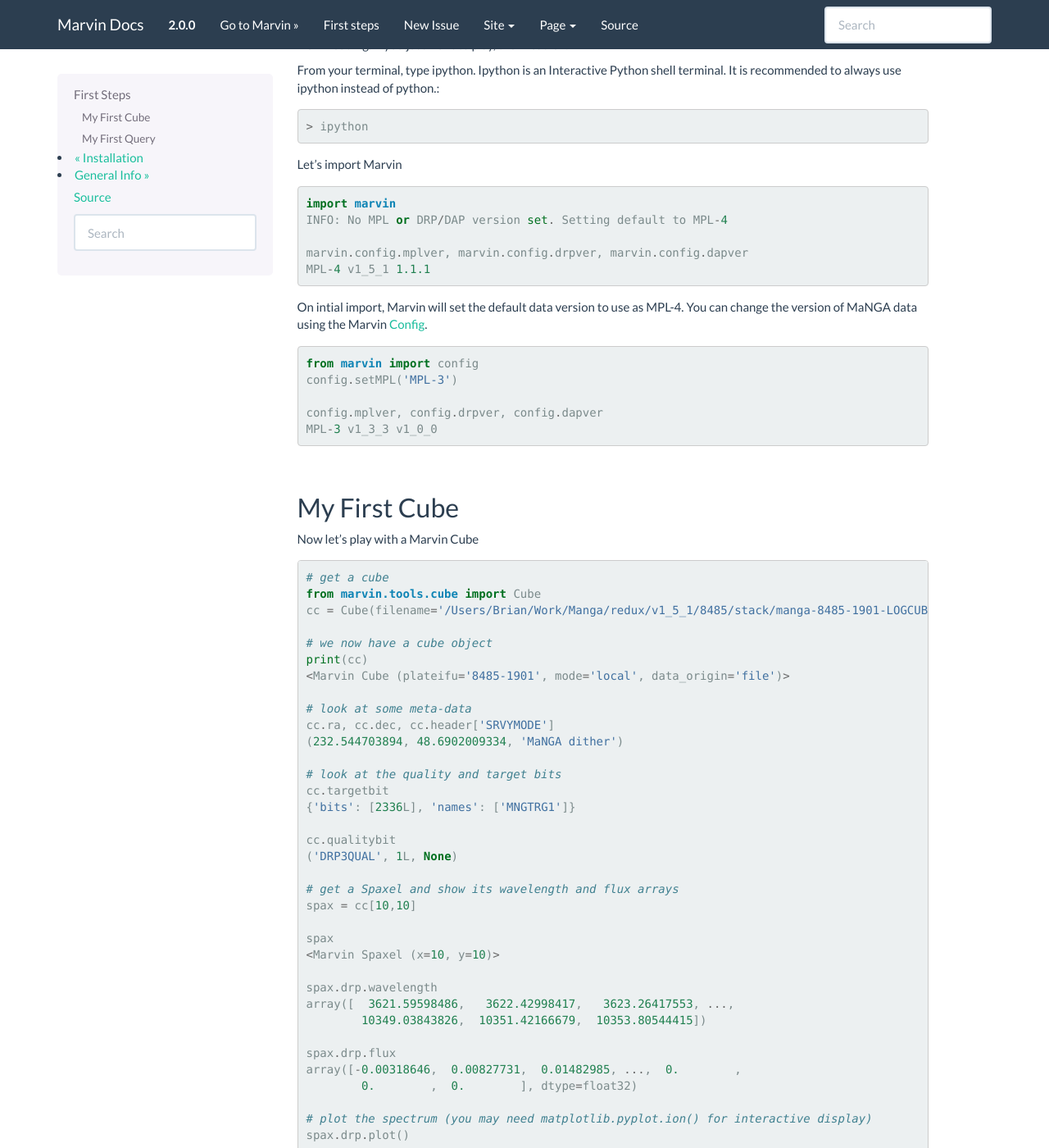
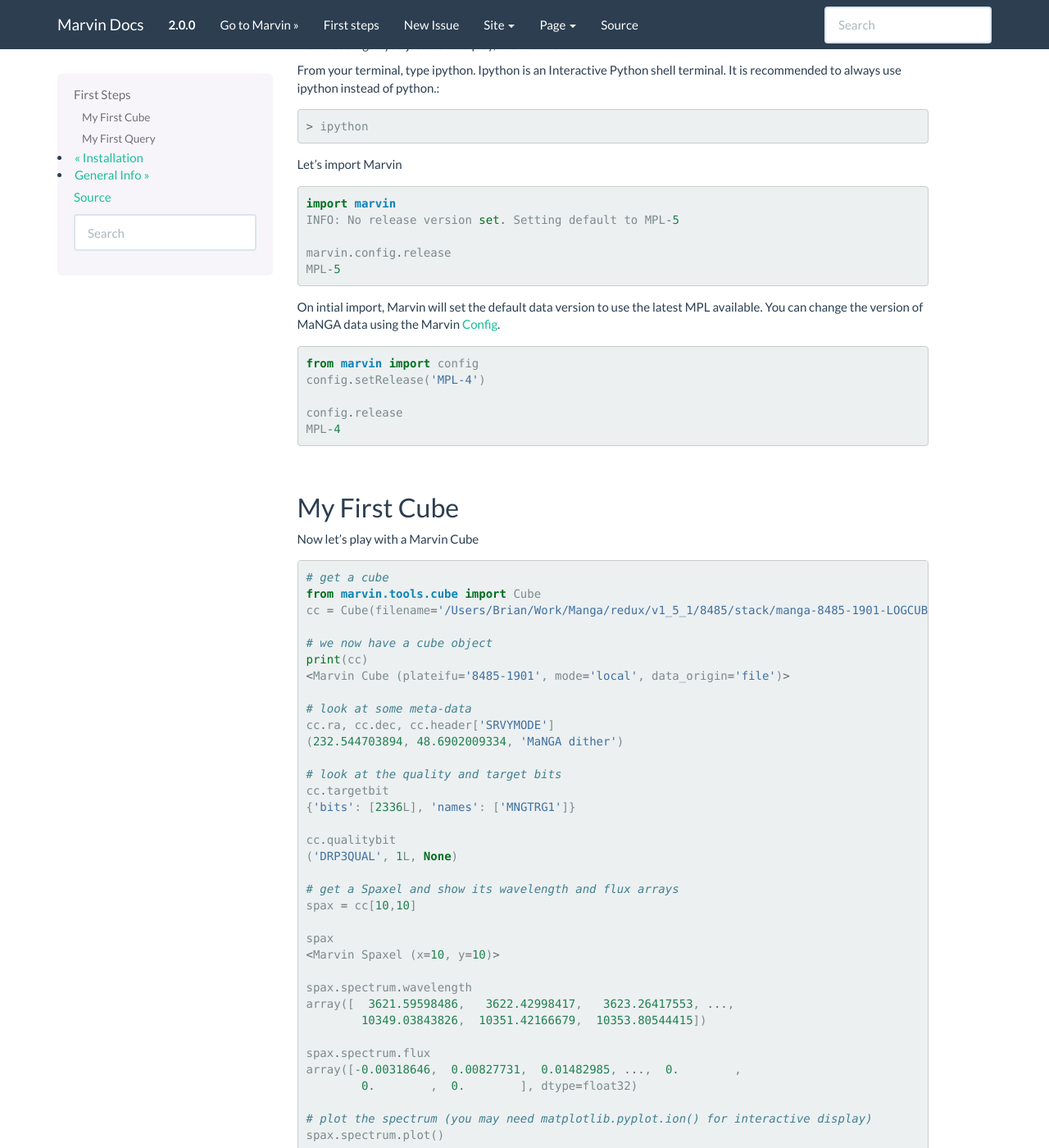
Before and after one commit to sdss/marvin, a Sphinx documentation site: the page built from docs/sphinx/first-steps.rst, in a window 1280 px wide and 1400 px high, scrolled down 219 px. Shown: the whole window at 82% size. Built offline with Sphinx 7.4.7, drawn with Linux system fonts in a browser that asks for light colours; pages that are not in the unit, such as notebooks, are missing from menus; some of the changed text lies outside the part shown.

Commit message:
updating documentation

```diff
--- a/docs/sphinx/first-steps.rst
+++ b/docs/sphinx/first-steps.rst
@@ -26,20 +26,20 @@
 .. code-block:: python
 
     import marvin
-    INFO: No MPL or DRP/DAP version set. Setting default to MPL-4
+    INFO: No release version set. Setting default to MPL-5
 
-    marvin.config.mplver, marvin.config.drpver, marvin.config.dapver
-    MPL-4 v1_5_1 1.1.1
+    marvin.config.release
+    MPL-5
 
-On intial import, Marvin will set the default data version to use as MPL-4.  You can change the version of MaNGA data using the Marvin :ref:`marvin-config-class`.
+On intial import, Marvin will set the default data version to use the latest MPL available.  You can change the version of MaNGA data using the Marvin :ref:`marvin-config-class`.
 
 .. code-block:: python
 
     from marvin import config
-    config.setMPL('MPL-3')
+    config.setRelease('MPL-4')
 
-    config.mplver, config.drpver, config.dapver
-    MPL-3 v1_3_3 v1_0_0
+    config.release
+    MPL-4
 
 
 |
@@ -78,16 +78,16 @@
     spax
     <Marvin Spaxel (x=10, y=10)>
 
-    spax.drp.wavelength
+    spax.spectrum.wavelength
     array([  3621.59598486,   3622.42998417,   3623.26417553, ...,
             10349.03843826,  10351.42166679,  10353.80544415])
 
-    spax.drp.flux
+    spax.spectrum.flux
     array([-0.00318646,  0.00827731,  0.01482985, ...,  0.        ,
             0.        ,  0.        ], dtype=float32)
 
     # plot the spectrum (you may need matplotlib.pyplot.ion() for interactive display)
-    spax.drp.plot()
+    spax.spectrum.plot()
 
     # save plot to Downloads directory
     import os
--- a/docs/sphinx/index.rst
+++ b/docs/sphinx/index.rst
@@ -26,8 +26,7 @@
 Marvin is the ultimate tool to visualise and analyse MaNGA data. It is
 developed and maintained by the MaNGA team.
 
-If you are using Marvin in any way (Web, API, or Tools) to do your science, please cite us in your in papers and
-acknowledge the members of the Marvin team personally in your acknowledgements. (Details on how forthcoming)
+If you are using Marvin in any way (Web, API, or Tools) to do your science, please remember to :ref:`acknowledge and cite<marvin-citation>` us in your paper!
 
 :doc:`whats-new`
 ^^^^^^^^^^^^^^^^
```
Also changed, not shown: other parts of docs/sphinx/first-steps.rst (+1 -1 lines), docs/sphinx/citation.rst (added, +26 -0 lines), docs/sphinx/general.rst (+17 -8 lines), docs/sphinx/whats-new.rst (+15 -13 lines).
